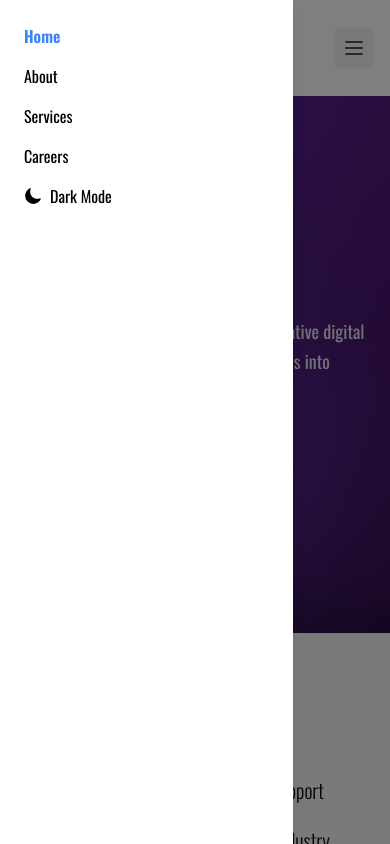
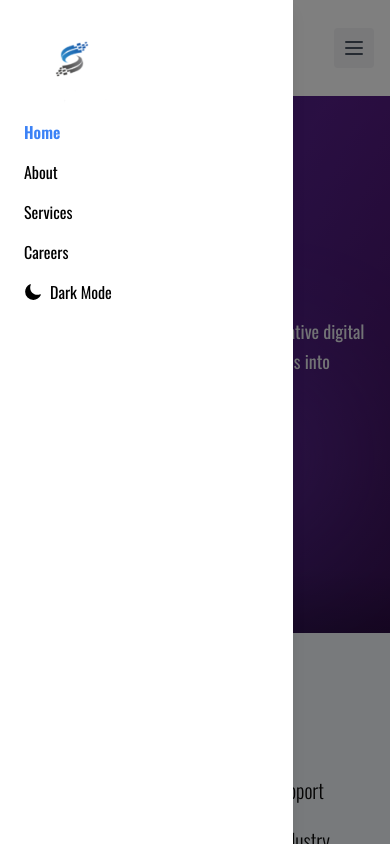
Before and after one commit to waseemarchiwiz/safesolutions-portfolio-webapp, a React (Vite) app: page / in a window 390 px wide. Both pictures are taken after a click on the button 354 px from the left and 48 px from the top of the page. Shown: the top 844 px of the page. Built offline with nearby package versions, Linux system fonts and the light colour scheme.

Commit message:
Added logo on mobile screen

```diff
--- a/src/components/Header.jsx
+++ b/src/components/Header.jsx
@@ -120,6 +120,11 @@ const Header = () => {
               onClick={(e) => e.stopPropagation()}
             >
               <nav className="p-6">
+                <div className="md:flex md:items-center md:gap-12 items-center">
+            <Link to="/">
+              <img className="h-24 w-24" src={logo} alt="safesolution" />
+            </Link>
+          </div>
                 <ul className="space-y-4">
                   <li>
                     <Link
--- a/src/customroutes/CustomRoutes.jsx
+++ b/src/customroutes/CustomRoutes.jsx
@@ -11,7 +11,7 @@ const Services = React.lazy(() => import("../pages/Client/Services"));
 const Careers = React.lazy(() => import("../pages/Client/Careers"));
 const Contactus = React.lazy(() => import("../pages/Client/Contactus"));
 const BlogDetails = React.lazy(() => import("../pages/Client/BlogDetails"));
-const AdminDashboard = React.lazy(() => import("../pages/Admin/dashboard"));
+const AdminDashboard = React.lazy(() => import("../pages/Admin/AdminDashboard"));
 
 const CustomRoutes = () => {
   const router = createBrowserRouter([
```
